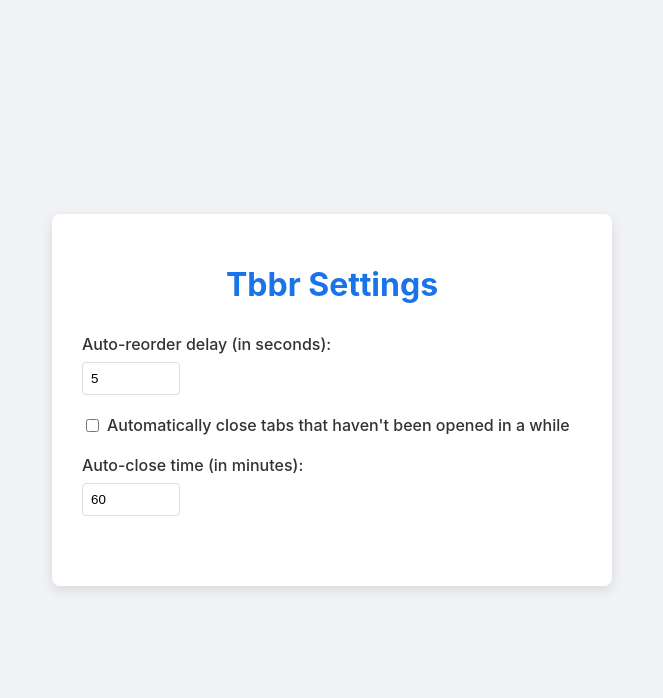
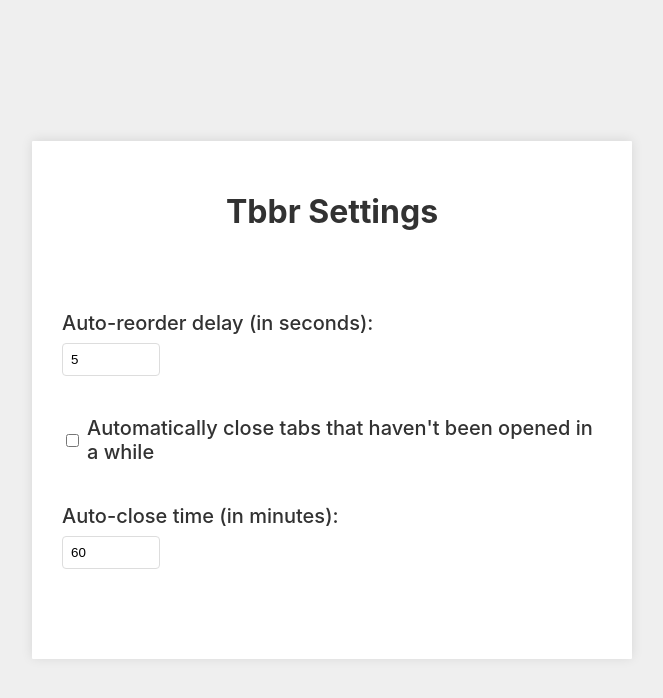
Before and after one commit to doeixd/Tbbr, a browser extension: page options.html in a window 1280 px wide. Shown: the whole page, without its empty margins (308-971 px from the left). Drawn offline with Linux system fonts and the light colour scheme.

Commit message:
Update options.html

```diff
--- a/options.html
+++ b/options.html
@@ -5,8 +5,8 @@
     <style>
         body {
             font-family: -apple-system, BlinkMacSystemFont, "Segoe UI", Roboto, Helvetica, Arial, sans-serif;
-            background-color: #f0f2f5;
-            color: #333;
+            background-color: #efefef;
+            color: #323232;
             margin: 0;
             padding: 20px;
             display: flex;
@@ -18,23 +18,23 @@
         .container {
             background: #fff;
             padding: 30px;
-            border-radius: 8px;
-            box-shadow: 0 4px 12px rgba(0,0,0,0.1);
+            border-radius: 1px;
+            box-shadow: 0 -1px 12px rgba(0,0,0,0.1);
             width: 100%;
-            max-width: 500px;
+            max-width: 540px;
         }
         h1 {
             text-align: center;
-            color: #1a73e8;
-            margin-bottom: 30px;
+            margin-bottom: 80px;
         }
         .option {
-            margin-bottom: 20px;
+            margin-bottom: 40px;
         }
         label {
             display: block;
             margin-bottom: 8px;
             font-weight: 500;
+            font-size: 1.25rem;
         }
         input[type="number"], input[type="checkbox"] {
             margin-right: 8px;
```
